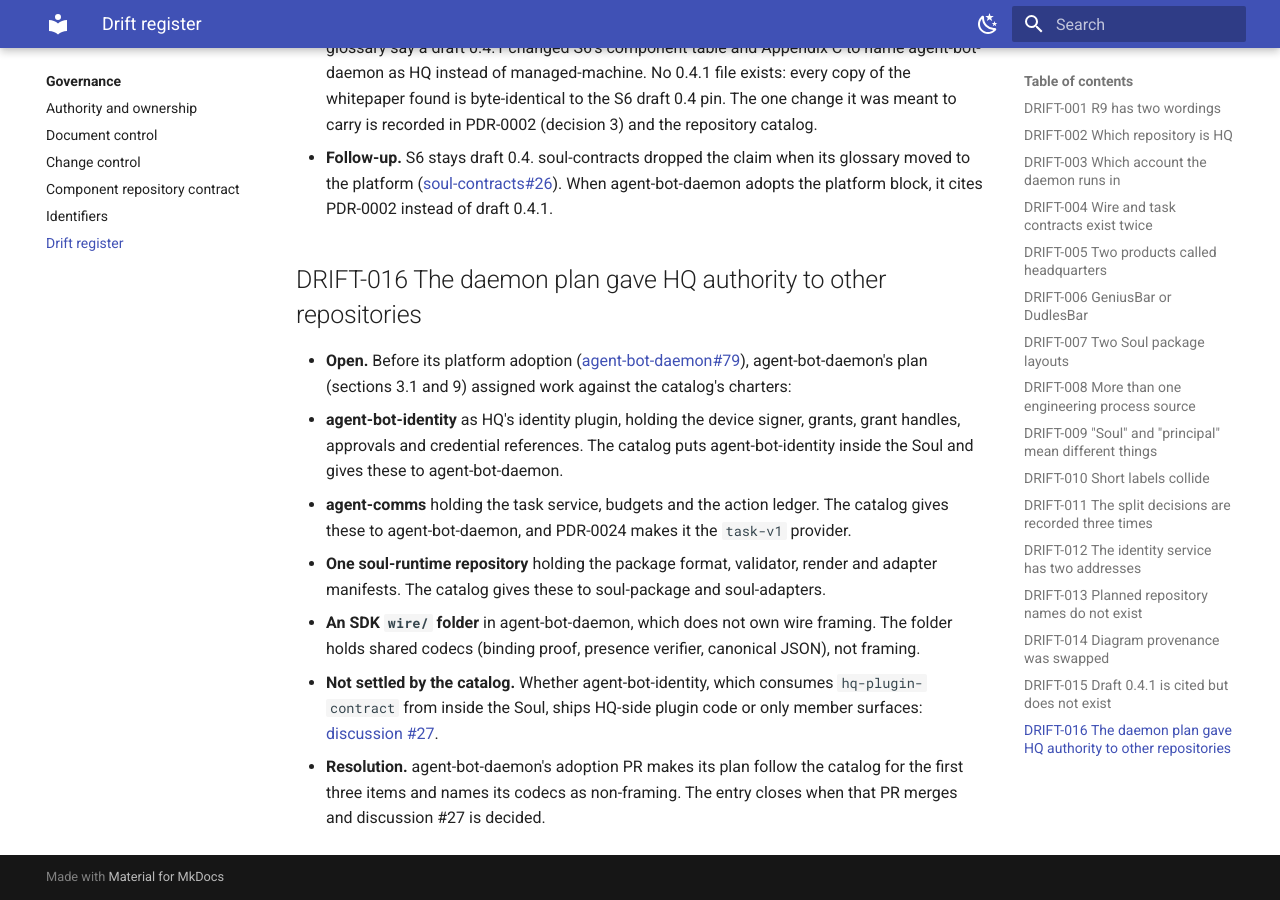
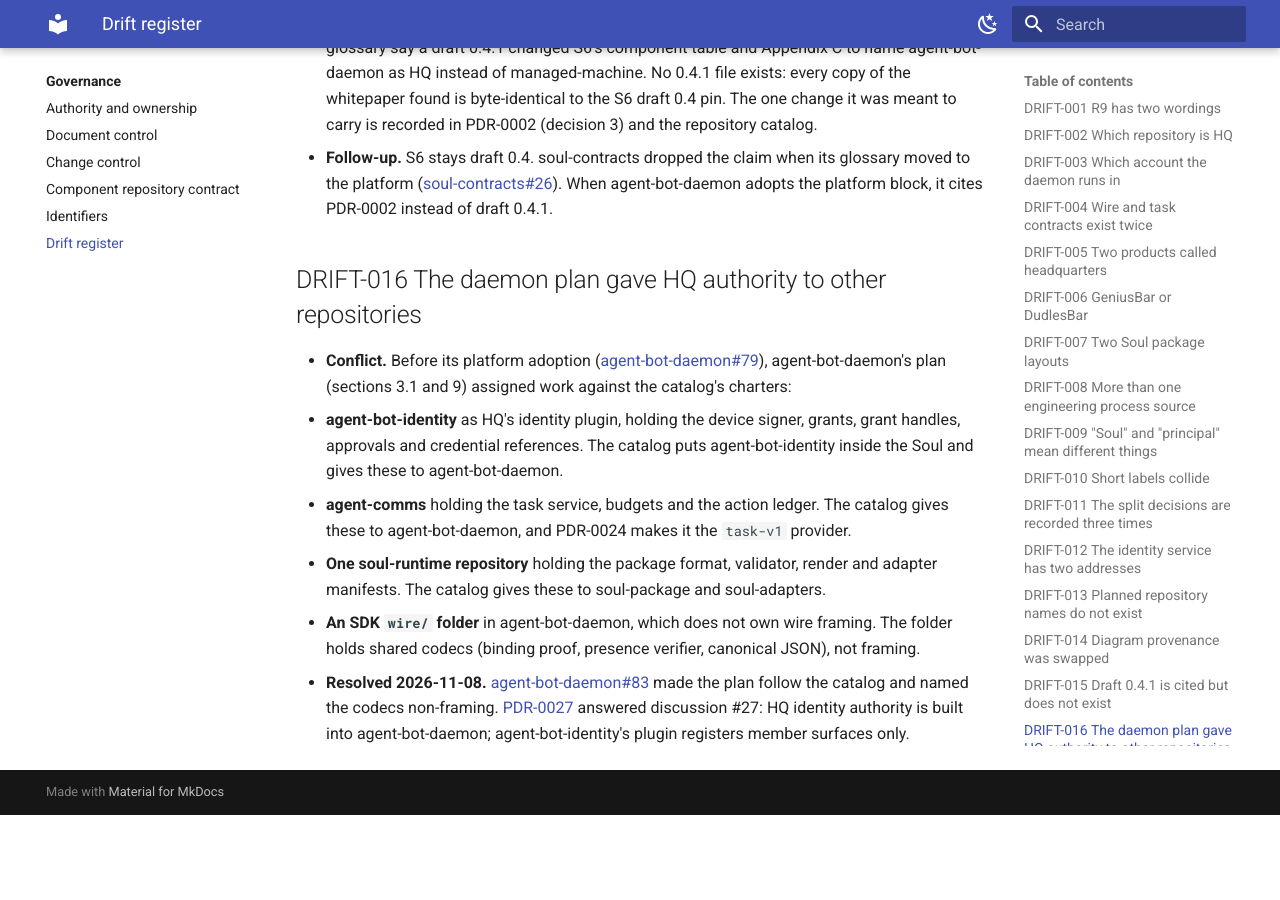
Before and after one commit to true-line/agent-bot-platform, an MkDocs documentation site: the page built from docs/00-governance/drift-register.md, in a window 1280 px wide and 900 px high, scrolled down 4074 px. Built offline with MkDocs 1.6.1 and Material for MkDocs 9.7.7, drawn with Linux system fonts in a browser that asks for light colours; after the commit the page ends 4889 px from its top, so only the background shows below that.

Commit message:
Record PDR-0027: HQ identity authority lives in agent-bot-daemon
The owner accepted option 1 in discussion #27. Enrollment, the
identity-service link, the device key and signer, credential references,
grants and approvals are built into HQ in agent-bot-daemon; agent-bot-
identity's hq-plugin-contract plugin registers member surfaces only. The
agent-bot-identity catalog entry and the hq-plugin-contract seam note cite
it, and DRIFT-016 is resolved now that agent-bot-daemon#83 has merged.

Co-Authored-By: Claude Opus 5.5 <noreply@anthropic.com>
Co-authored-by: tidy-inlet-66 <agent_3d9ab2ac-9c97-442c-9bfa-8fcf497ded66@souls.agent-bot.invalid>
Agent-Identity: agent_3d9ab2ac-9c97-442c-9bfa-8fcf497ded66

```diff
--- a/docs/00-governance/drift-register.md
+++ b/docs/00-governance/drift-register.md
@@ -89,10 +89,9 @@ Known places where two sources of truth disagree. An agent that meets one of the
 
 ## DRIFT-016 The daemon plan gave HQ authority to other repositories
 
-- **Open.** Before its platform adoption ([agent-bot-daemon#79](https://github.com/true-line/agent-bot-daemon/issues/79)), agent-bot-daemon's plan (sections 3.1 and 9) assigned work against the catalog's charters:
+- **Conflict.** Before its platform adoption ([agent-bot-daemon#79](https://github.com/true-line/agent-bot-daemon/issues/79)), agent-bot-daemon's plan (sections 3.1 and 9) assigned work against the catalog's charters:
   - **agent-bot-identity** as HQ's identity plugin, holding the device signer, grants, grant handles, approvals and credential references. The catalog puts agent-bot-identity inside the Soul and gives these to agent-bot-daemon.
   - **agent-comms** holding the task service, budgets and the action ledger. The catalog gives these to agent-bot-daemon, and PDR-0024 makes it the `task-v1` provider.
   - **One soul-runtime repository** holding the package format, validator, render and adapter manifests. The catalog gives these to soul-package and soul-adapters.
   - **An SDK `wire/` folder** in agent-bot-daemon, which does not own wire framing. The folder holds shared codecs (binding proof, presence verifier, canonical JSON), not framing.
-- **Not settled by the catalog.** Whether agent-bot-identity, which consumes `hq-plugin-contract` from inside the Soul, ships HQ-side plugin code or only member surfaces: [discussion #27](https://github.com/true-line/agent-bot-platform/discussions/27).
-- **Resolution.** agent-bot-daemon's adoption PR makes its plan follow the catalog for the first three items and names its codecs as non-framing. The entry closes when that PR merges and discussion #27 is decided.
+- **Resolved 2026-11-08.** [agent-bot-daemon#83](https://github.com/true-line/agent-bot-daemon/pull/83) made the plan follow the catalog and named the codecs non-framing. [PDR-0027](../04-decisions/PDR-0027-hq-identity-authority-lives-in-agent-bot-daemon.md) answered discussion #27: HQ identity authority is built into agent-bot-daemon; agent-bot-identity's plugin registers member surfaces only.
--- a/mkdocs.yml
+++ b/mkdocs.yml
@@ -74,6 +74,7 @@ nav:
       - 04-decisions/PDR-0002-repository-topology-and-admission.md
       - 04-decisions/PDR-0020-components-read-the-platform-at-main.md
       - 04-decisions/PDR-0024-comms-mirrors-task-v1-and-frames-wire-v1.md
+      - 04-decisions/PDR-0027-hq-identity-authority-lives-in-agent-bot-daemon.md
       - 04-decisions/decision-log.md
       - 04-decisions/cross-repo-adr-index.md
   - Security and privacy:
```
Also changed, not shown: docs/03-architecture/repository-catalog.md (+2 -2 lines), docs/03-architecture/seams.md (+1 -0 lines), docs/04-decisions/PDR-0027-hq-identity-authority-lives-in-agent-bot-daemon.md (added, +42 -0 lines), docs/04-decisions/README.md (+1 -0 lines), 2 other files.
